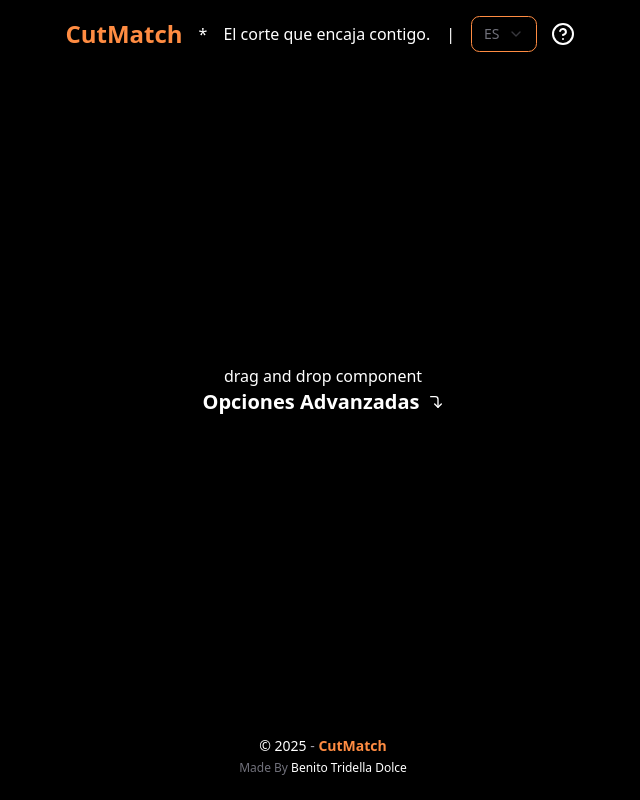
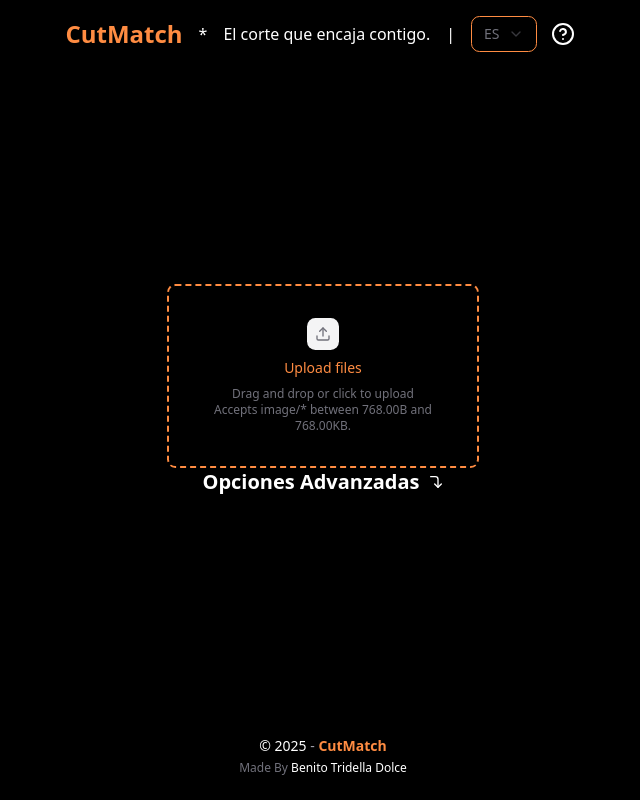
Before and after one commit to Benit0Trdlla/CutMatch, a Next.js app: page / in a window 1280 px wide. Shown: the whole page, without its empty margins (317-957 px from the left). Built offline with nearby package versions, Linux system fonts and the light colour scheme; what @midudev/tailwind-animations would draw is missing.

Commit message:
feat: DragAndDrop component

```diff
--- a/package.json
+++ b/package.json
@@ -12,13 +12,14 @@
     "@midudev/tailwind-animations": "^0.2.0",
     "@radix-ui/react-dialog": "^1.1.15",
     "@radix-ui/react-select": "^2.2.6",
-    "@radix-ui/react-slot": "^1.2.3",
+    "@radix-ui/react-slot": "^1.2.4",
     "class-variance-authority": "^0.7.1",
     "clsx": "^2.1.1",
     "lucide-react": "^0.545.0",
     "next": "15.5.5",
     "react": "19.1.0",
     "react-dom": "19.1.0",
+    "react-dropzone": "^14.3.8",
     "sonner": "^2.0.7",
     "tailwind-merge": "^3.3.1"
   },
--- a/src/app/page.tsx
+++ b/src/app/page.tsx
@@ -1,15 +1,14 @@
 import Footer from "../components/footer";
 import Navbar from "../components/navbar";
 import OpciosnAdvanced from "@/components/OpcionsAdvanced";
+import DragAndDrop from "@/components/drag-and-drop";
 
 export default function Home() {
   return (
     <div className="flex flex-col items-center justify-center min-h-screen w-full">
-      {/* <Header /> */}
       <Navbar />
       <div className="flex flex-col flex-1 items-center justify-center">
-        {/* <Hero /> */}
-        <p>drag and drop component</p>
+        <DragAndDrop />
         <OpciosnAdvanced />
       </div>
       <Footer />
--- /dev/null
+++ b/src/components/drag-and-drop.tsx
@@ -0,0 +1,26 @@
+'use client';
+import { Dropzone, DropzoneContent, DropzoneEmptyState } from '@/components/ui/shadcn-io/dropzone';
+import { useState } from 'react';
+const DragAndDrop = () => {
+    const [files, setFiles] = useState<File[] | undefined>();
+    const handleDrop = (files: File[]) => {
+        console.log(files);
+        setFiles(files);
+    };
+    return (
+        <Dropzone
+            className='border-orange-app bg-transparent border-2 border-dashed text-orange-app hover:bg-[#FF8C42]/10 hover:text-white w-full max-w-[calc(100%-2rem)]'
+            accept={{ 'image/*': [] }}
+            maxFiles={3}
+            maxSize={768 * 1024}
+            minSize={768}
+            onDrop={handleDrop}
+            onError={console.error}
+            src={files}
+        >
+            <DropzoneEmptyState />
+            <DropzoneContent />
+        </Dropzone>
+    );
+};
+export default DragAndDrop;
--- /dev/null
+++ b/src/components/ui/shadcn-io/dropzone/index.tsx
@@ -0,0 +1,202 @@
+'use client';
+
+import { UploadIcon } from 'lucide-react';
+import type { ReactNode } from 'react';
+import { createContext, useContext } from 'react';
+import type { DropEvent, DropzoneOptions, FileRejection } from 'react-dropzone';
+import { useDropzone } from 'react-dropzone';
+import { Button } from '@/components/ui/button';
+import { cn } from '@/lib/utils';
+
+type DropzoneContextType = {
+  src?: File[];
+  accept?: DropzoneOptions['accept'];
+  maxSize?: DropzoneOptions['maxSize'];
+  minSize?: DropzoneOptions['minSize'];
+  maxFiles?: DropzoneOptions['maxFiles'];
+};
+
+const renderBytes = (bytes: number) => {
+  const units = ['B', 'KB', 'MB', 'GB', 'TB', 'PB'];
+  let size = bytes;
+  let unitIndex = 0;
+
+  while (size >= 1024 && unitIndex < units.length - 1) {
+    size /= 1024;
+    unitIndex++;
+  }
+
+  return `${size.toFixed(2)}${units[unitIndex]}`;
+};
+
+const DropzoneContext = createContext<DropzoneContextType | undefined>(
+  undefined
+);
+
+export type DropzoneProps = Omit<DropzoneOptions, 'onDrop'> & {
+  src?: File[];
+  className?: string;
+  onDrop?: (
+    acceptedFiles: File[],
+    fileRejections: FileRejection[],
+    event: DropEvent
+  ) => void;
+  children?: ReactNode;
+};
+
+export const Dropzone = ({
+  accept,
+  maxFiles = 1,
+  maxSize,
+  minSize,
+  onDrop,
+  onError,
+  disabled,
+  src,
+  className,
+  children,
+  ...props
+}: DropzoneProps) => {
+  const { getRootProps, getInputProps, isDragActive } = useDropzone({
+    accept,
+    maxFiles,
+    maxSize,
+    minSize,
+    onError,
+    disabled,
+    onDrop: (acceptedFiles, fileRejections, event) => {
+      if (fileRejections.length > 0) {
+        const message = fileRejections.at(0)?.errors.at(0)?.message;
+        onError?.(new Error(message));
+        return;
+      }
+
+      onDrop?.(acceptedFiles, fileRejections, event);
+    },
+    ...props,
+  });
+
+  return (
+    <DropzoneContext.Provider
+      key={JSON.stringify(src)}
+      value={{ src, accept, maxSize, minSize, maxFiles }}
+    >
+      <Button
+        className={cn(
+          'relative h-auto w-full flex-col overflow-hidden p-8',
+          isDragActive && 'outline-none ring-1 ring-ring',
+          className
+        )}
+        disabled={disabled}
+        type="button"
+        variant="outline"
+        {...getRootProps()}
+      >
+        <input {...getInputProps()} disabled={disabled} />
+        {children}
+      </Button>
+    </DropzoneContext.Provider>
+  );
+};
+
+const useDropzoneContext = () => {
+  const context = useContext(DropzoneContext);
+
+  if (!context) {
+    throw new Error('useDropzoneContext must be used within a Dropzone');
+  }
+
+  return context;
+};
+
+export type DropzoneContentProps = {
+  children?: ReactNode;
+  className?: string;
+};
+
+const maxLabelItems = 3;
+
+export const DropzoneContent = ({
+  children,
+  className,
+}: DropzoneContentProps) => {
+  const { src } = useDropzoneContext();
+
+  if (!src) {
+    return null;
+  }
+
+  if (children) {
+    return children;
+  }
+
+  return (
+    <div className={cn('flex flex-col items-center justify-center', className)}>
+      <div className="flex size-8 items-center justify-center rounded-md bg-muted text-muted-foreground">
+        <UploadIcon size={16} />
+      </div>
+      <p className="my-2 w-full truncate font-medium text-sm">
+        {src.length > maxLabelItems
+          ? `${new Intl.ListFormat('en').format(
+              src.slice(0, maxLabelItems).map((file) => file.name)
+            )} and ${src.length - maxLabelItems} more`
+          : new Intl.ListFormat('en').format(src.map((file) => file.name))}
+      </p>
+      <p className="w-full text-wrap text-muted-foreground text-xs">
+        Drag and drop or click to replace
+      </p>
+    </div>
+  );
+};
+
+export type DropzoneEmptyStateProps = {
+  children?: ReactNode;
+  className?: string;
+};
+
+export const DropzoneEmptyState = ({
+  children,
+  className,
+}: DropzoneEmptyStateProps) => {
+  const { src, accept, maxSize, minSize, maxFiles } = useDropzoneContext();
+
+  if (src) {
+    return null;
+  }
+
+  if (children) {
+    return children;
+  }
+
+  let caption = '';
+
+  if (accept) {
+    caption += 'Accepts ';
+    caption += new Intl.ListFormat('en').format(Object.keys(accept));
+  }
+
+  if (minSize && maxSize) {
+    caption += ` between ${renderBytes(minSize)} and ${renderBytes(maxSize)}`;
+  } else if (minSize) {
+    caption += ` at least ${renderBytes(minSize)}`;
+  } else if (maxSize) {
+    caption += ` less than ${renderBytes(maxSize)}`;
+  }
+
+  return (
+    <div className={cn('flex flex-col items-center justify-center', className)}>
+      <div className="flex size-8 items-center justify-center rounded-md bg-muted text-muted-foreground">
+        <UploadIcon size={16} />
+      </div>
+      <p className="my-2 w-full truncate text-wrap font-medium text-sm">
+        Upload {maxFiles === 1 ? 'a file' : 'files'}
+      </p>
+      <p className="w-full truncate text-wrap text-muted-foreground text-xs">
+        Drag and drop or click to upload
+      </p>
+      {caption && (
+        <p className="text-wrap text-muted-foreground text-xs">{caption}.</p>
+      )}
+    </div>
+  );
+};
--- a/src/components/user-info-selects.tsx
+++ b/src/components/user-info-selects.tsx
@@ -22,7 +22,7 @@
                         <SelectValue />
                     </SelectTrigger>
                     <SelectContent>
-                        <SelectItem value="Hombre">Hombre</SelectItem>
+                        <SelectItem value="Hombre">Masculino</SelectItem>
                         <SelectItem value="Femenino">Femenino</SelectItem>
                     </SelectContent>
                 </Select>
```
Also changed, not shown: 1 other file (tests, documents, lock files or other folders).
